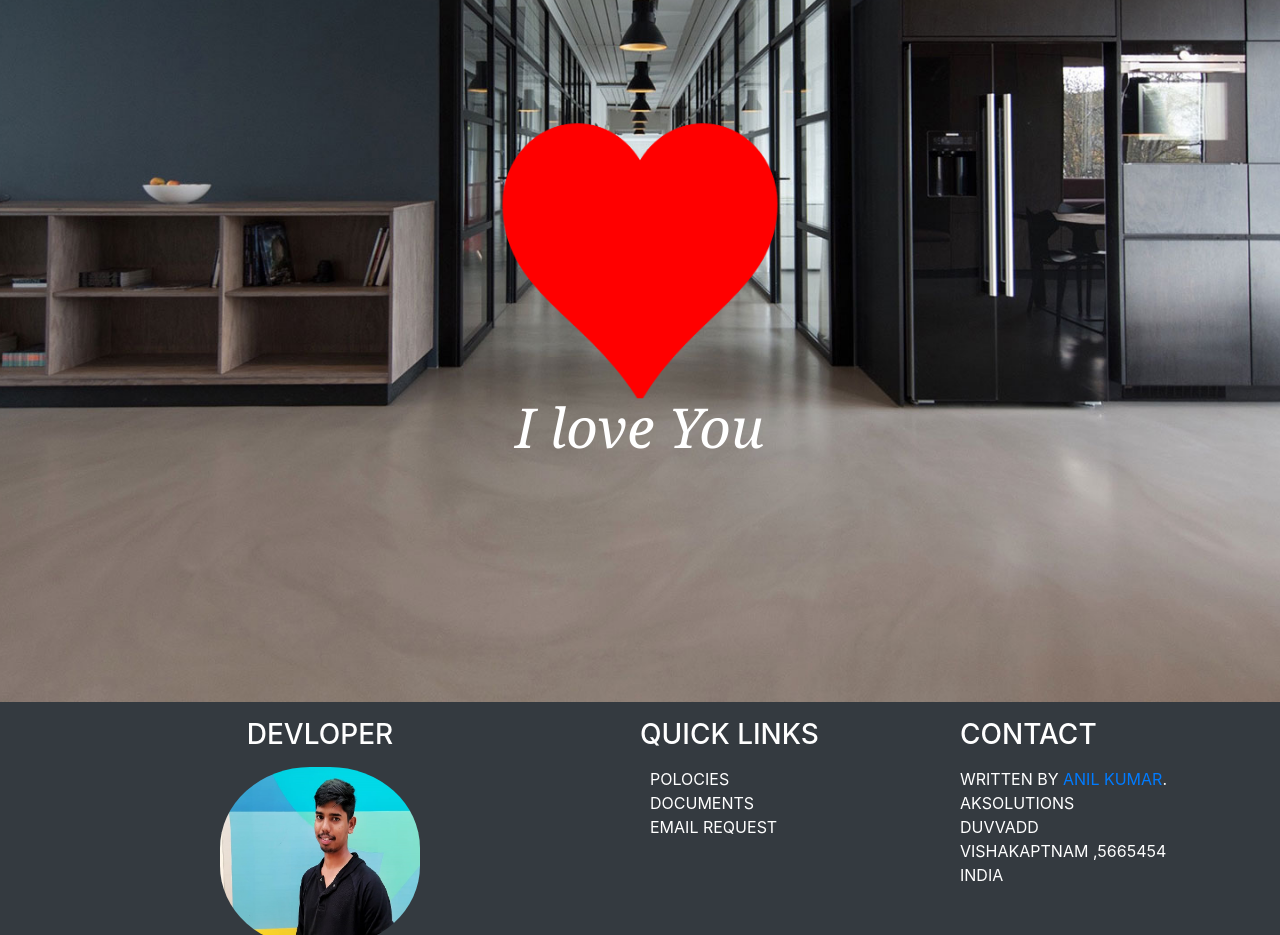
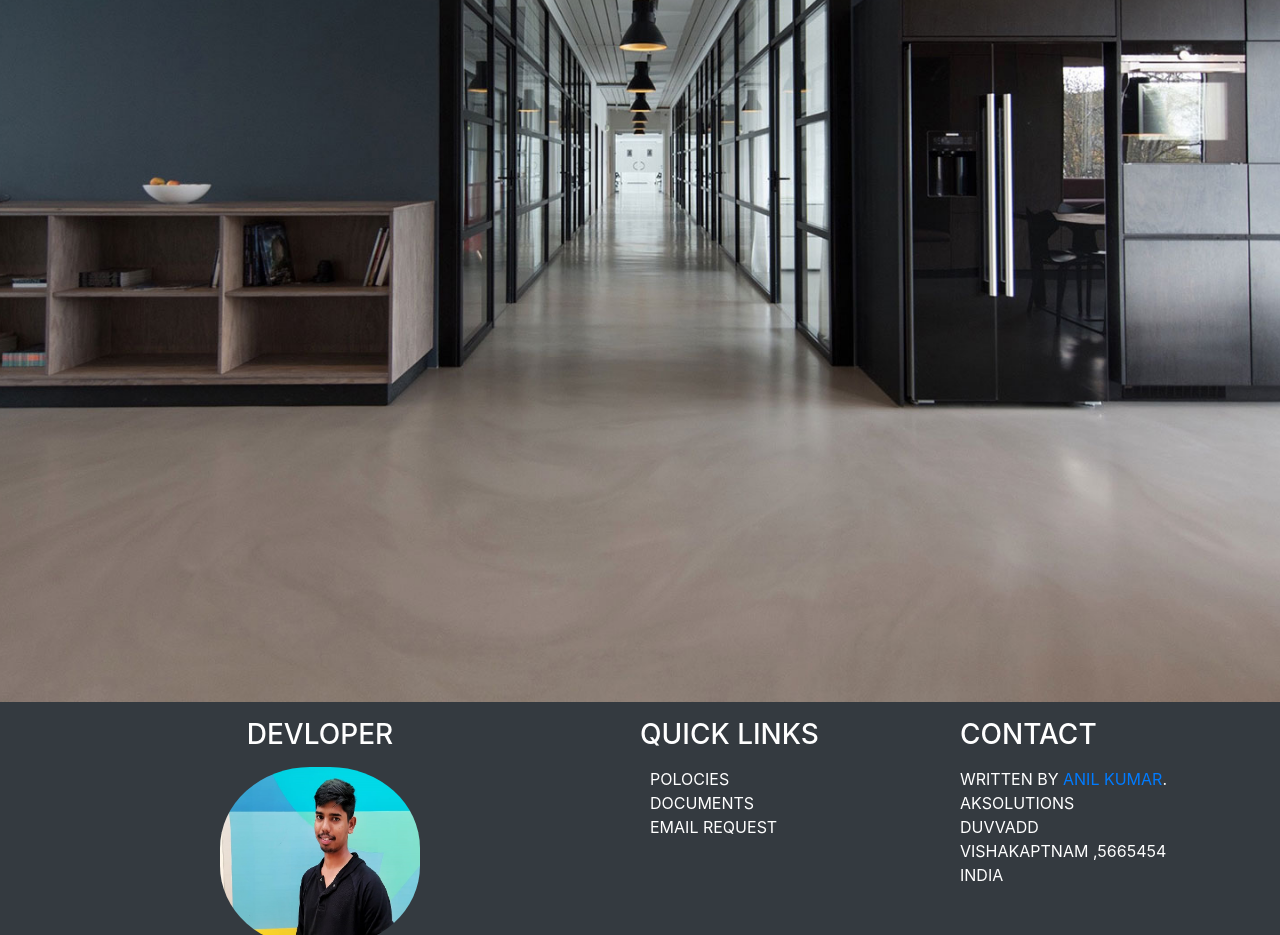
Before and after one commit to anil-627/Samplewebsite, an Angular app: page /home-body in a window 1280 px wide. Shown: the part 1560-2495 px from the top of the page. Built offline with nearby package versions, Linux system fonts and the light colour scheme.

Commit message:
heaet beat removed

```diff
--- a/src/app/components/app-body/app-body.component.html
+++ b/src/app/components/app-body/app-body.component.html
@@ -179,11 +179,11 @@
         </div>
     </div>
     <div class="bg-img">
-        <div class="beet-img">
+        <!-- <div class="beet-img">
             <img src="../../../assets/beat.png" alt="heartbeat">
             <br>
             <span>I love You</span>
-        </div>
+        </div> -->
 
     </div>
 </section>
```
